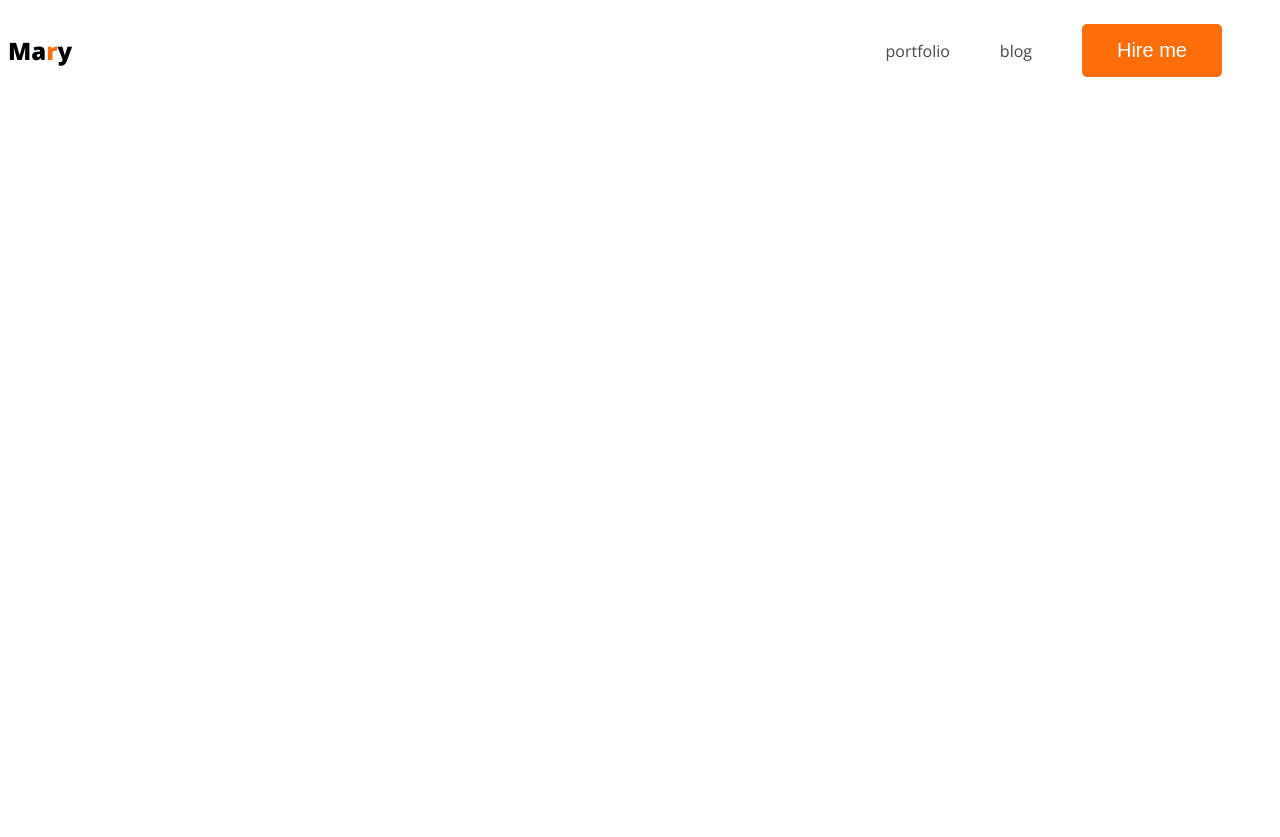
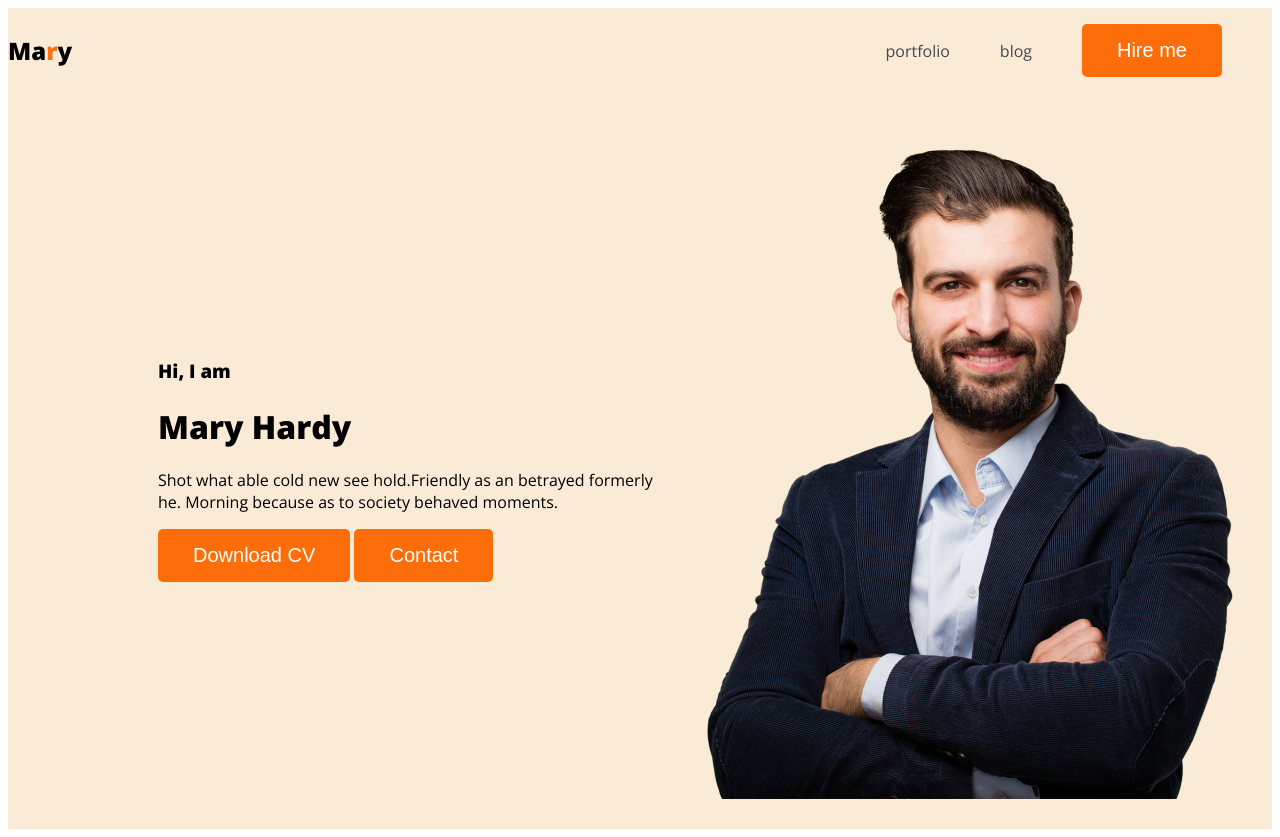
Before and after one commit to Emon122181/developer-portfolio, a plain HTML site: page index.htm in a window 1280 px wide. Before the commit the page ends 800 px from the top, so only its background shows below. Drawn offline with nearby package versions, Linux system fonts and the light colour scheme.

Commit message:
add baner

```diff
--- a/index.htm
+++ b/index.htm
@@ -13,7 +13,7 @@
     <link rel="stylesheet" href="styless/portfolio.css">
 </head>
 <body>
-    <header>
+    <header class="header">
         <nav>
             <h2 class="nev-title">Ma<span class="text-primary">r</span>y</h2>
             <ul>
@@ -22,6 +22,17 @@
                 <li><button class="btn-primary">Hire me</button></li>
             </ul>
         </nav>
+        <div class="banner">
+            <div class="contect">
+                <h3 class="baner-greeting">Hi, I  am</h3>
+                <h1 class="baner-header">Mary Hardy</h1>
+                <p>Shot what able cold new see hold.Friendly as an betrayed formerly he. Morning because as to society behaved moments.</p>
+                <button class="btn-primary">Download CV</button>
+                <button class="btn-primary">Contact</button>
+            </div>
+            <img class="profile-picture"  src="images/hardy.png" alt="">
+        </div>
+
 
     </header>
     <main>
--- a/styless/portfolio.css
+++ b/styless/portfolio.css
@@ -46,3 +46,15 @@ nav a {
     text-decoration: none;
     color: #474747;
 }
+/* header related styles */
+.header{
+    background-color: antiquewhite;
+}
+.banner{
+    padding: 30px 30px 30px 150px;
+    display: flex;
+    align-items: center;
+}
+.bannner .profile-picture{
+    width: 200px;
+}
```
